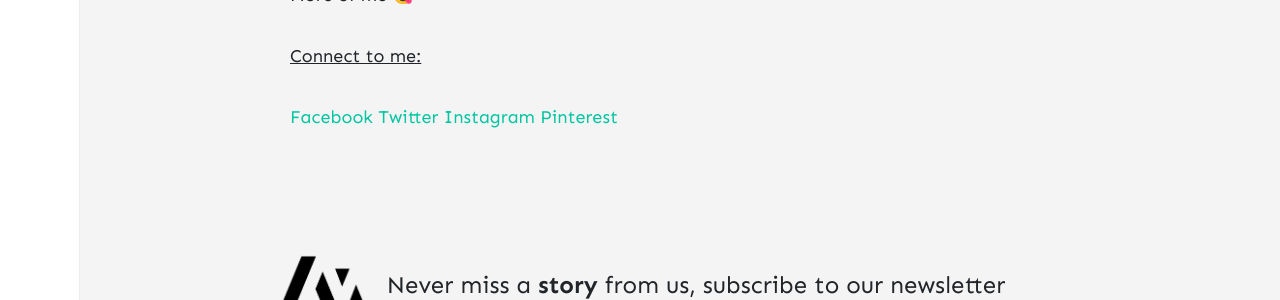
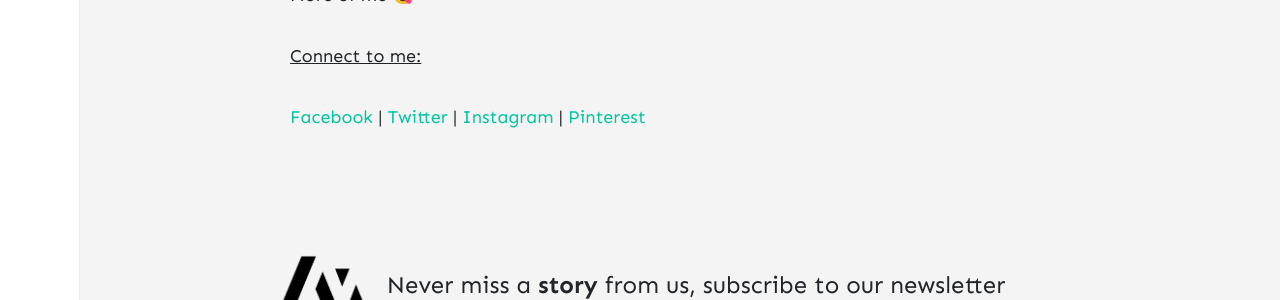
Before and after one commit to rdmmehta/rdmmehta.github.io, a Jekyll site: the page built from _pages/about.md, in a window 1280 px wide and 900 px high, scrolled down 1939 px. Shown: the part 286-586 px from the top of the window. Built offline with Jekyll 4.4.1, drawn with Linux system fonts in a browser that asks for light colours; nearby versions of some CDN libraries; comment, search, counter and statistics services are not loaded.

```diff
--- a/_pages/about.md
+++ b/_pages/about.md
@@ -28,7 +28,7 @@ Nikon Nikkor 50mm f/1.8
 
 <u>Connect to me:</u>
 
-<p><a href="http://fb.com/rdmmehta13" title="facebook">Facebook</a>
-<a href="http://twitter.com/rdmmehta" title="twitter">Twitter</a>
-<a href="http://instagram.com/rdmmehta" title="instagram">Instagram</a>
+<p><a href="http://fb.com/rdmmehta13" title="facebook">Facebook</a> |
+<a href="http://twitter.com/rdmmehta" title="twitter">Twitter</a> |
+<a href="http://instagram.com/rdmmehta" title="instagram">Instagram</a> |
 <a href="http://pinterest/rdmmehta" title="pinterest">Pinterest</a></p>
```
